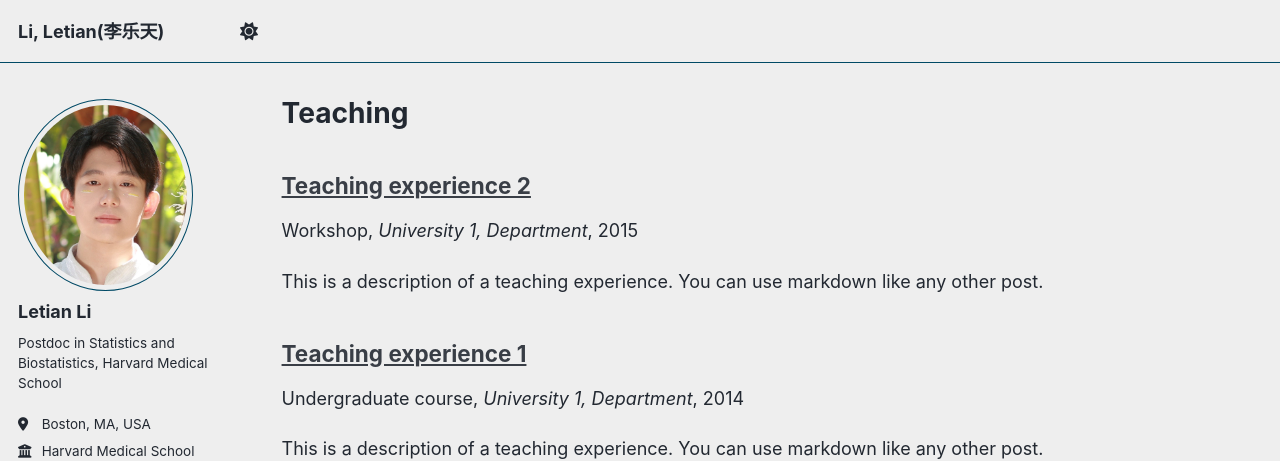
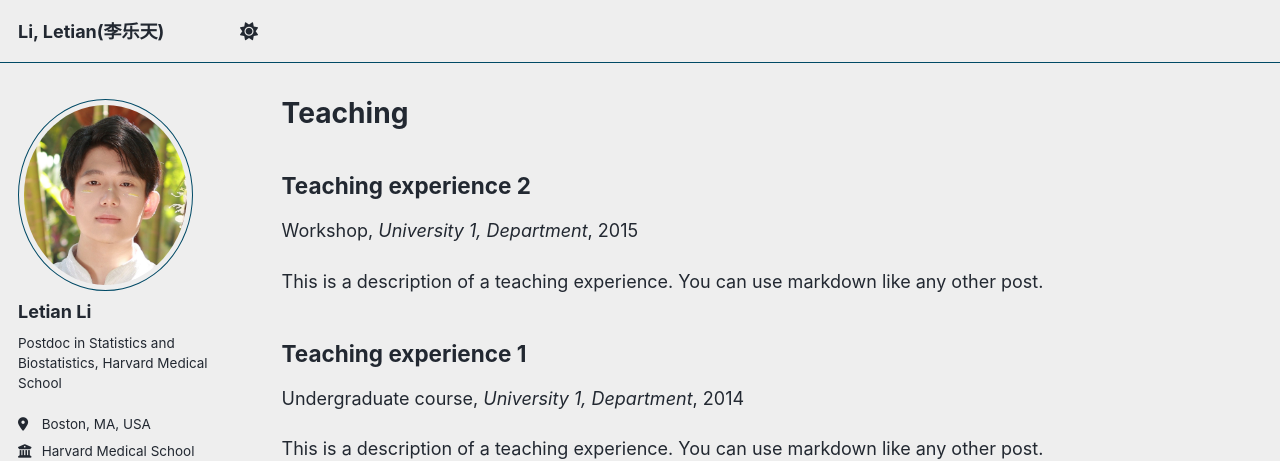
Before and after one commit to letianli059/letianli059.github.io, a Jekyll site: the page built from _pages/teaching.html, in a window 1280 px wide. Shown: the top 461 px of the page. Built offline with Jekyll 4.4.1, drawn with Linux system fonts in a browser that asks for light colours; some web fonts are replaced; a script bundle is joined from its source files by our own code; library files that are not in the unit come from our copies.

Commit message:
Simplify archive item title rendering
Removed conditional link rendering for post titles.

```diff
--- a/_includes/archive-single.html
+++ b/_includes/archive-single.html
@@ -28,15 +28,7 @@
     {% endif %}
 
     <h2 class="archive__item-title" itemprop="headline">
-      {% if post.link %}
-        <a href="{{ post.link }}">{{ title }}</a>
-        <a href="{{ base_path }}{{ post.url }}" rel="permalink">
-          <i class="fa fa-link" aria-hidden="true" title="permalink"></i>
-          <span class="sr-only">Permalink</span>
-        </a>
-      {% else %}
-        <a href="{{ base_path }}{{ post.url }}" rel="permalink">{{ title }}</a>
-      {% endif %}
+      {{ title }}
     </h2>
 
     {% if post.read_time %}
```
